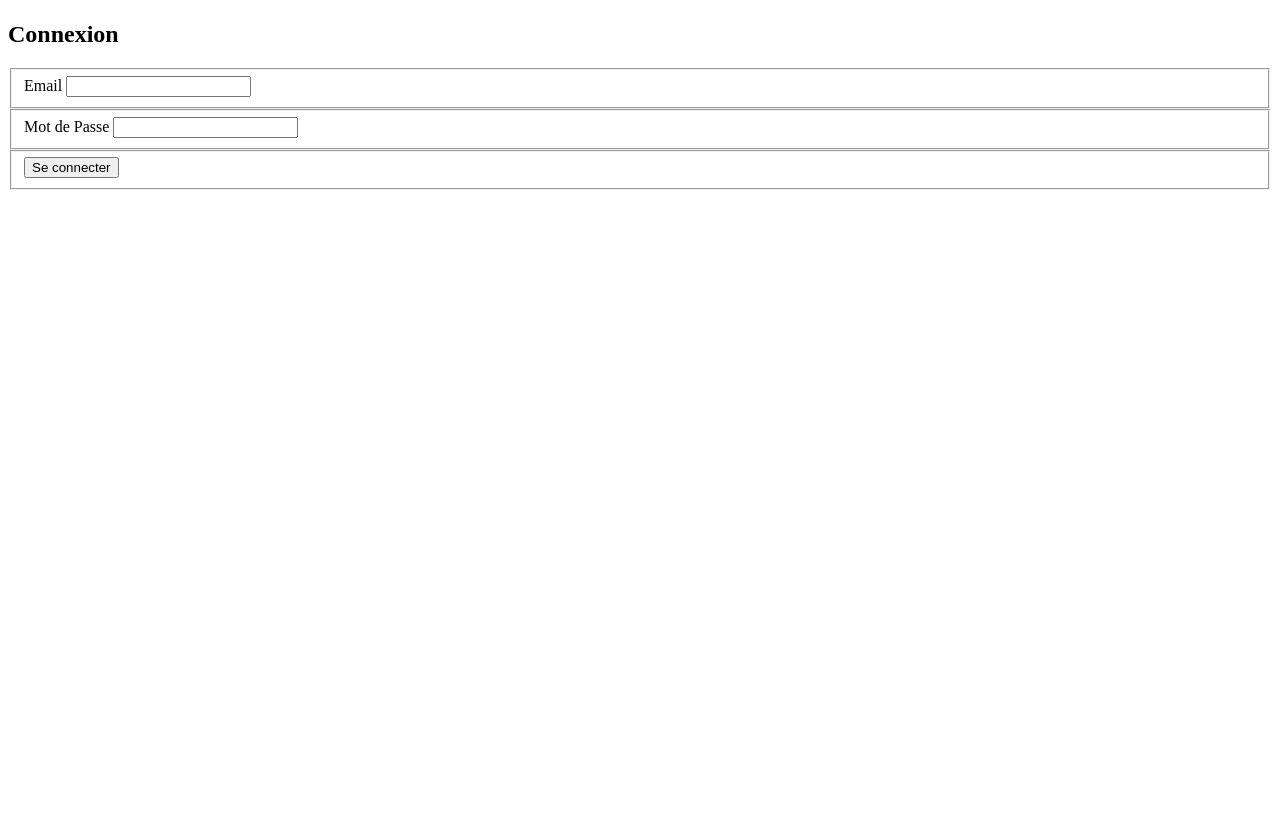
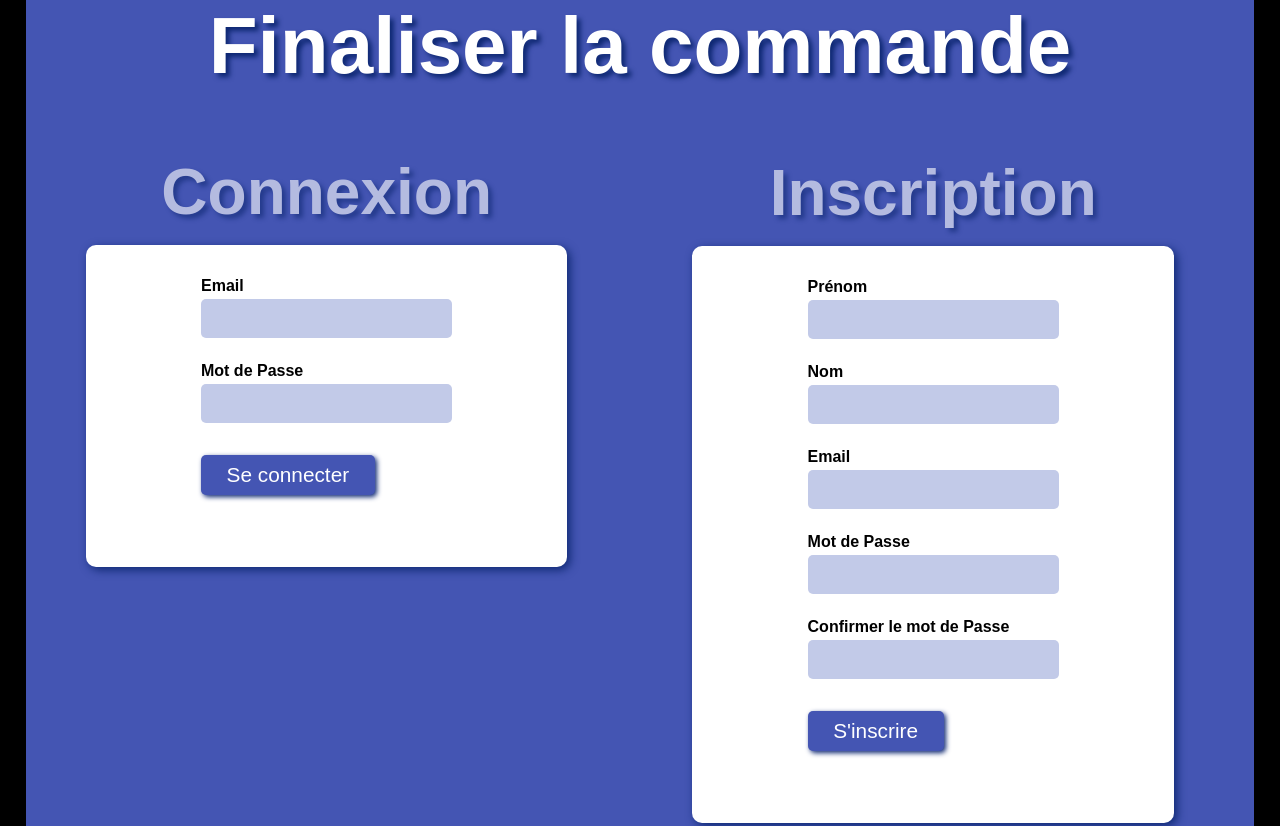
Before and after one commit to LeLwy/res03-inte-j3, a plain HTML site: page exo-2/index.html in a window 1280 px wide. Shown: the top 826 px of the page. Before the commit the page ends 800 px from the top, so only its background shows below. Drawn offline with Linux system fonts and the light colour scheme.

Commit message:
Exercice 2

```diff
--- a/exo-2/index.html
+++ b/exo-2/index.html
@@ -4,16 +4,17 @@
     <meta charset="UTF-8">
     <meta http-equiv="X-UA-Compatible" content="IE=edge">
     <meta name="viewport" content="width=device-width, initial-scale=1.0">
-    <title>Document</title>
+    <link rel="stylesheet" href="style.css">
+    <title>Exercice-2</title>
 </head>
 <body>
     <header>
-        <h1></h1>
+        <h1>Finaliser la commande</h1>
     </header>
     <main>
         <section>
+            <h2>Connexion</h2>
             <form action="">
-                <h1>Connexion</h1>
                 <fieldset>
                     <label for="user-email">Email</label>
                     <input type="email" name="user-email">
@@ -28,7 +29,32 @@
             </form>
         </section>
         <section>
-
+            <h2>Inscription</h2>
+            <form action="">
+                <fieldset>
+                    <label for="user-firstname">Prénom</label>
+                    <input type="text" name="user-firstname">
+                </fieldset>
+                <fieldset>
+                    <label for="user-name">Nom</label>
+                    <input type="text" name="user-name">
+                </fieldset>
+                <fieldset>
+                    <label for="user-email">Email</label>
+                    <input type="email" name="user-email">
+                </fieldset>
+                <fieldset>
+                    <label for="user-password">Mot de Passe</label>
+                    <input type="password" name="user-password">
+                </fieldset>
+                <fieldset>
+                    <label for="user-confirm-password">Confirmer le mot de Passe</label>
+                    <input type="password" name="user-confirm-password">
+                </fieldset>
+                <fieldset>
+                    <button type="submit">S'inscrire</button>
+                </fieldset>
+            </form>
         </section>
     </main>
 
--- a/exo-2/style.css
+++ b/exo-2/style.css
@@ -26,6 +26,15 @@ body{
     height: 100vh;
 }
 
+/**********HEADER**********/
+
+body > header{
+    width: 96vw;
+    padding-bottom: 3vh;
+    margin: auto;
+    background-color: var(--bleu-median);
+}
+
 /**********MAIN**********/
 
 body > main{
@@ -38,52 +47,67 @@ body > main{
 /**********SECTIONS**********/
 
 body > main > section{
-    width: 50vw;
-    height: 100%;
+    width: 49%;
+    display: inline-block;
+}
+
+body > main > section:first-of-type{
+    position: relative;
+    top: -32vh;
 }
 
 /**********FORM**********/
 
-body > main > section:first-of-type > form{
-    width: 38vw;
+body > main > section > form{
+    width: 80%;
     position: relative;
     padding: 4vh 9vw;
-    left: 11vw;
-    top: 25%;
+    left: 10%;
     border-radius: 10px;
     box-shadow: 3px 3px 10px var(--bleu-fonce);
     background-color: var(--blanc);
 }
 
-/*H1*/
+/*TITTRES*/
 
-body > main > form > h1{
+body > header > h1{
     text-align: center;
-    color: var(--bleu-median);
-    font-size: 3.5em;
+    color: var(--blanc);
+    font-size: 5em;
     margin-bottom: 5vh;
+    text-shadow: 4px 4px 5px var(--bleu-fonce);
+}
+
+body > main > section > h2{
+    text-align: center;
+    font-weight: bolder;
+    color: var(--blanc);
+    opacity: .6;
+    font-size: 4rem;
+    margin-bottom: 2vh;
+    text-shadow: 4px 4px 5px var(--bleu-fonce);
 }
 
 /***FIELDSETS***/
 
-body > main > form > fieldset{
+body > main > section > form > fieldset{
     border: none;
 }
 
-body > main > form > fieldset > *{
+body > main > section > form > fieldset > *{
     display: block;
 }
 
 /*LABELS*/
 
-body > main > form > fieldset > label{
+body > main > section > form > fieldset > label{
     font-weight: 800;
     margin-bottom: .5vh;
 }
 
 /*INPUTS*/
 
-body > main > form > fieldset > input{
+body > main > section > form > fieldset > input{
     width: 100%;
     margin-bottom: 3vh;
     padding: 1.5vh 0;
@@ -94,7 +118,7 @@ body > main > form > fieldset > input{
 
 /*BUTTON*/
 
-body > main > form > fieldset > button{
+body > main > section > form > fieldset > button{
     margin: 1vh 0 5vh 0;
     padding: 1vh 2vw;
     border: none;
```
